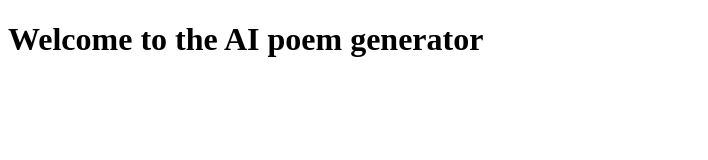
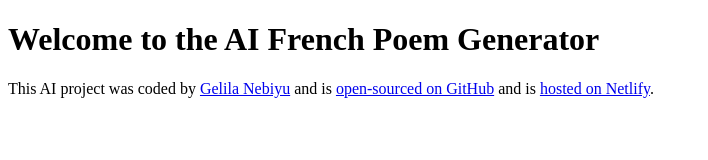
Before and after one commit to Gelila-Nebiyu/poem-generator, a plain HTML site: page index.html in a window 1280 px wide. Shown: the whole page, without its empty margins (0-708 px from the left). Drawn offline with Linux system fonts and the light colour scheme.

Commit message:
Updated the index.html file

```diff
--- a/index.html
+++ b/index.html
@@ -2,10 +2,28 @@
 <html lang="en">
   <head>
     <meta charset="UTF-8" />
-    <meta name="viewport" content="width=<device-width>, initial-scale=1.0" />
-    <title>Document</title>
+    <meta name="viewport" content="width=device-width, initial-scale=1.0" />
+    <link rel="stylesheet" href="src/style.css" />
+    <title>AI Poem Generator</title>
   </head>
   <body>
-    <h1>Welcome to the AI poem generator</h1>
+    <h1>Welcome to the AI French Poem Generator</h1>
+
+    <footer>
+      This AI project was coded by
+      <a href="https://github.com/Gelila-Nebiyu" target="_blank"
+        >Gelila Nebiyu</a
+      >
+      and is
+      <a href="https://github.com/Gelila-Nebiyu/poem-generator" target="_blank">
+        open-sourced on GitHub</a
+      >
+      and is
+      <a href="https://ai-poem-generator-101.netlify.app" target="_blank"
+        >hosted on Netlify</a
+      >.
+    </footer>
+
+    <script src="src/index.js"></script>
   </body>
 </html>
```
